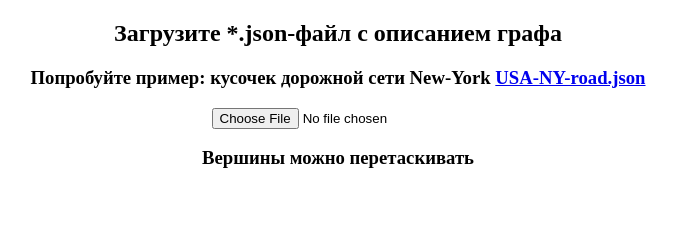
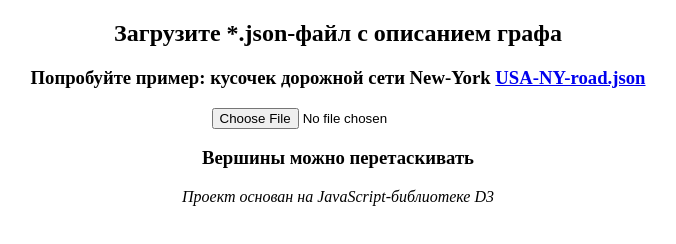
Before and after one commit to VladX/force-directed-approx, a plain HTML site: page index.html in a window 1280 px wide. Shown: the whole page, without its empty margins (302-978 px from the left). Drawn offline with nearby package versions, Linux system fonts and the light colour scheme.

Commit message:
Add credit for D3

```diff
--- a/index.html
+++ b/index.html
@@ -11,6 +11,7 @@
     <h3>Попробуйте пример: кусочек дорожной сети New-York <a href="USA-NY-road.json" target="_blank">USA-NY-road.json</a></h3>
     <input id="graph-file" type="file" size="20" />
     <h3>Вершины можно перетаскивать</h3>
+    <i>Проект основан на JavaScript-библиотеке D3</i>
 </div>
 <canvas width="1024" height="800"></canvas>
 <script>
```
